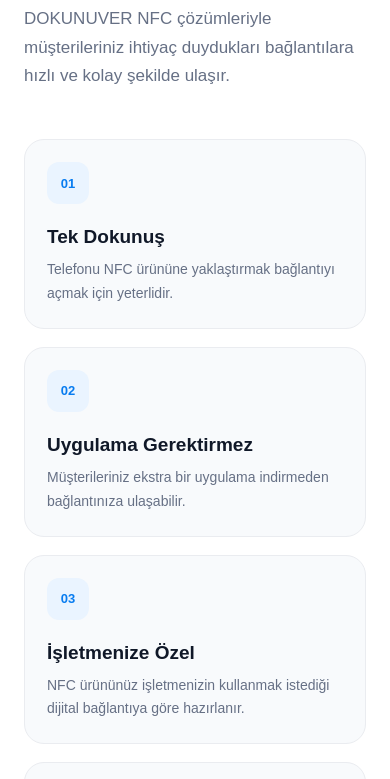
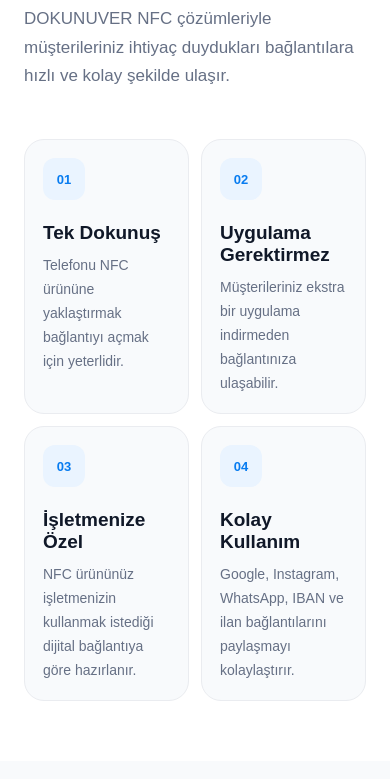
Before and after one commit to temurtasyucel-ops/dokunuver-Web, a Next.js app: page / in a window 390 px wide. Shown: the part 2480-3259 px from the top of the page. Built offline with nearby package versions, Linux system fonts and the light colour scheme.

Commit message:
Make benefits grid compact on mobile

```diff
--- a/app/globals.css
+++ b/app/globals.css
@@ -39,7 +39,12 @@
     padding-bottom: 60px !important;
   }
 
+  .benefits-grid {
+    grid-template-columns: repeat(2, minmax(0, 1fr)) !important;
+    gap: 12px !important;
+  }
+
   .benefit-card {
-    padding: 22px !important;
+    padding: 18px !important;
   }
 }
```
